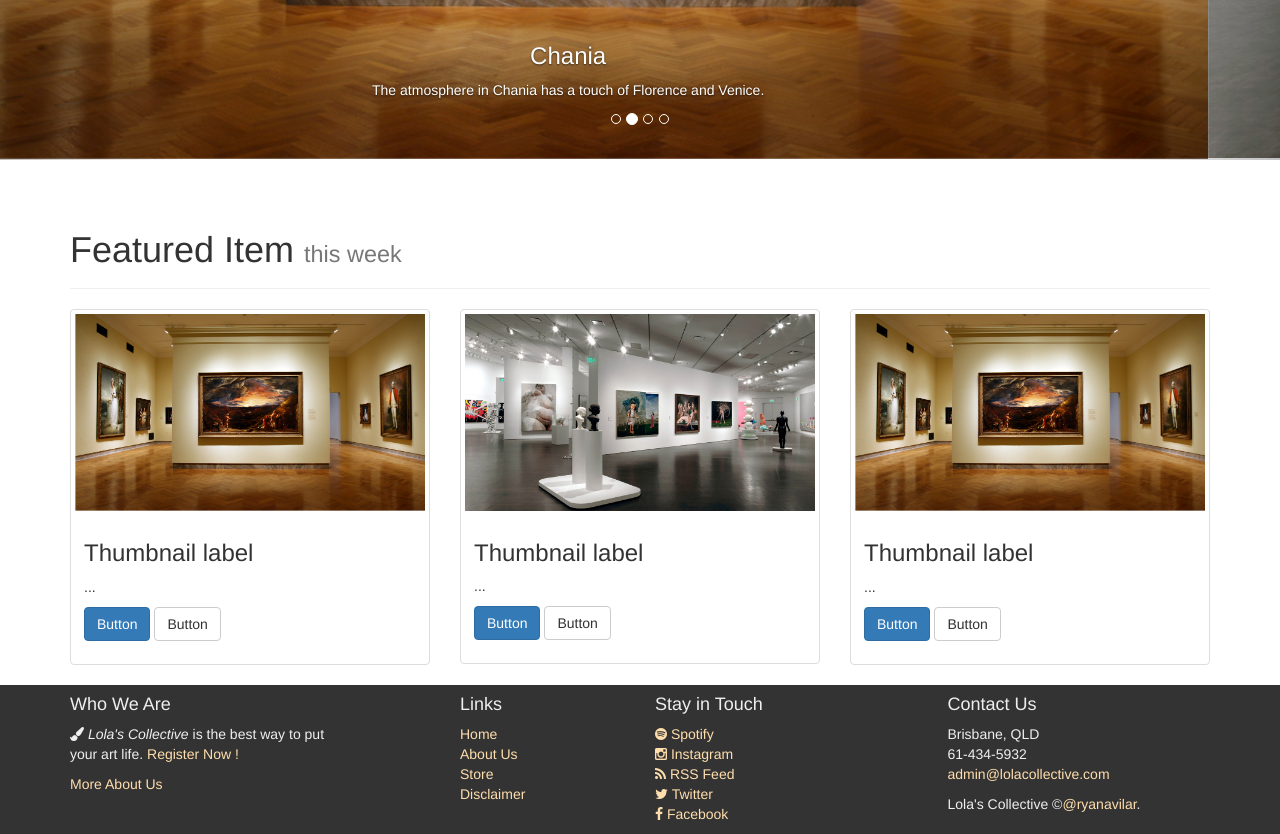
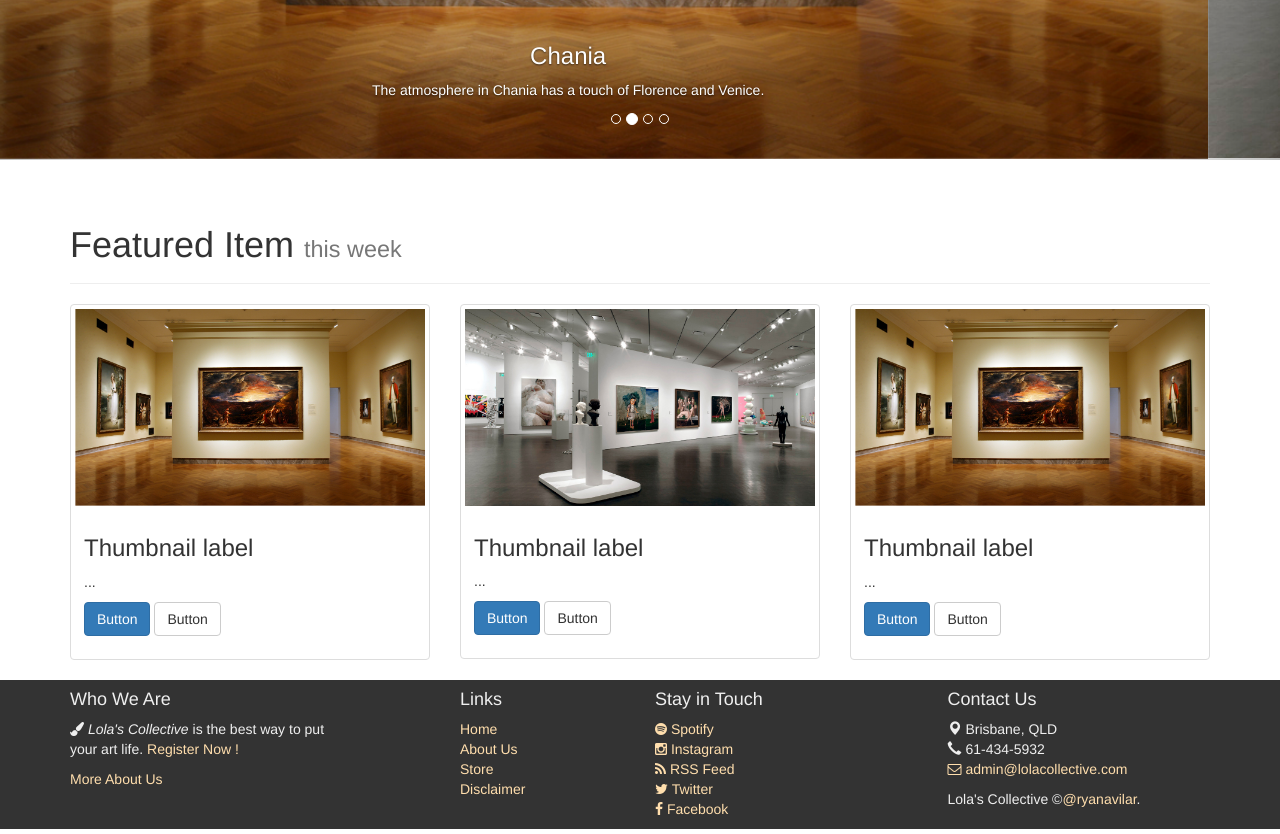
Before and after one commit to ryanavilar/INFS2233-LolaC, a plain HTML site: page index.html in a window 1280 px wide. Shown: the part 561-1395 px from the top of the page. Drawn offline with Linux system fonts and the light colour scheme.

Commit message:
add icon

```diff
--- a/css/style.css
+++ b/css/style.css
@@ -13,7 +13,7 @@ body{
 }
 
 .littledown{
-	padding-top: 10px;
+	padding-top: 5px;
 }
 
 .navbar-inverse .navbar-brand {
--- a/index.html
+++ b/index.html
@@ -53,7 +53,7 @@
 		        <div class="form-group">
 		          <input type="text" class="form-control" placeholder="Search">
 		        </div>
-		        <button type="submit" class="btn btn-default">Submit</button>
+		        <button type="submit" class="btn btn-default"><i class="glyphicon glyphicon-search"></i> Search</button>
 		      </form>
 		    </div><!-- /.navbar-collapse -->
 	  </div>
@@ -181,9 +181,9 @@
 		          <div class='col-md-3 col-md-offset-1 col-sm-4 col-xs-6'>
 		            <h4>Contact Us</h4>
 		            <ul class="list-unstyled">
-		              <li>Brisbane, QLD</li>
-		              <li>61-434-5932</li>
-		              <li><a href='mailto:blastingoff@codeschool.com'>admin@lolacollective.com</a></li>
+		              <li><i class="glyphicon glyphicon-map-marker"></i> Brisbane, QLD</li>
+		              <li><i class="glyphicon glyphicon-earphone"></i> 61-434-5932</li>
+		              <li><a href='mailto:blastingoff@codeschool.com'><i class="fa fa-envelope-o"></i> admin@lolacollective.com</a></li>
 		            </ul>
 		            <p>Lola's Collective &copy;<a href="http://twitter.com/ryanavilar">@ryanavilar</a>.</p>
 		          </div>
```
Also changed, not shown: about.html (+4 -4 lines), disclaimer.html (+4 -4 lines), order.html (+4 -4 lines), products.html (+4 -4 lines).
